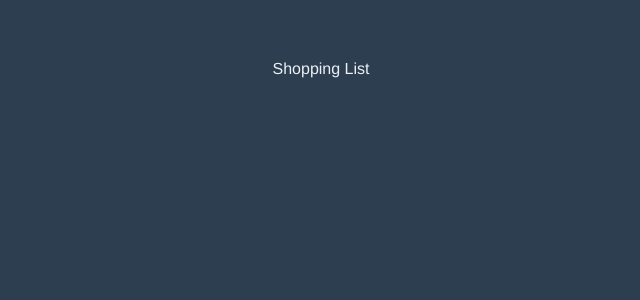
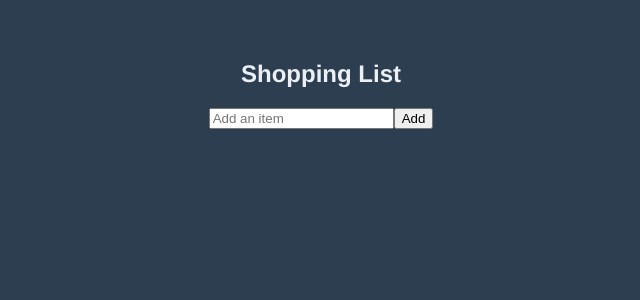
Before and after one commit to Michle99/sba_322_vue_project, a Vue app: page / in a window 1280 px wide. Shown: the top 300 px of the page, without its empty margins (319-959 px from the left). Built offline with nearby package versions, Linux system fonts and the light colour scheme.

Commit message:
updated `ShoppingList`

```diff
--- a/src/components/ShoppingList.vue
+++ b/src/components/ShoppingList.vue
@@ -1,16 +1,43 @@
 <template>
   <div>
-    Shopping List
+    <h2>Shopping List</h2>
+
+    <!-- Input for adding items to the list -->
+    <div>
+      <input v-model="newItem" placeholder="Add an item" />
+      <button @click="addItem">Add</button>
+    </div>
+
+    <!-- Display the shopping list -->
+    <ul>
+      <li v-for="(item, index) in items" :key="index">
+        {{ item }}
+        <button @click="removeItem(index)">Remove</button>
+      </li>
+    </ul>
   </div>
 </template>
 
 <script>
 export default {
-  name: 'ShoppingList',
-  props: {
-    msg: String
-  }
-}
+  data() {
+    return {
+      newItem: '',
+      items: [],
+    };
+  },
+  methods: {
+    addItem() {
+      if (this.newItem.trim() !== '') {
+        this.items.push(this.newItem.trim());
+        this.newItem = '';
+      }
+    },
+    removeItem(index) {
+      this.items.splice(index, 1);
+    },
+  },
+};
 </script>
 
 <!-- Add "scoped" attribute to limit CSS to this component only -->
```
